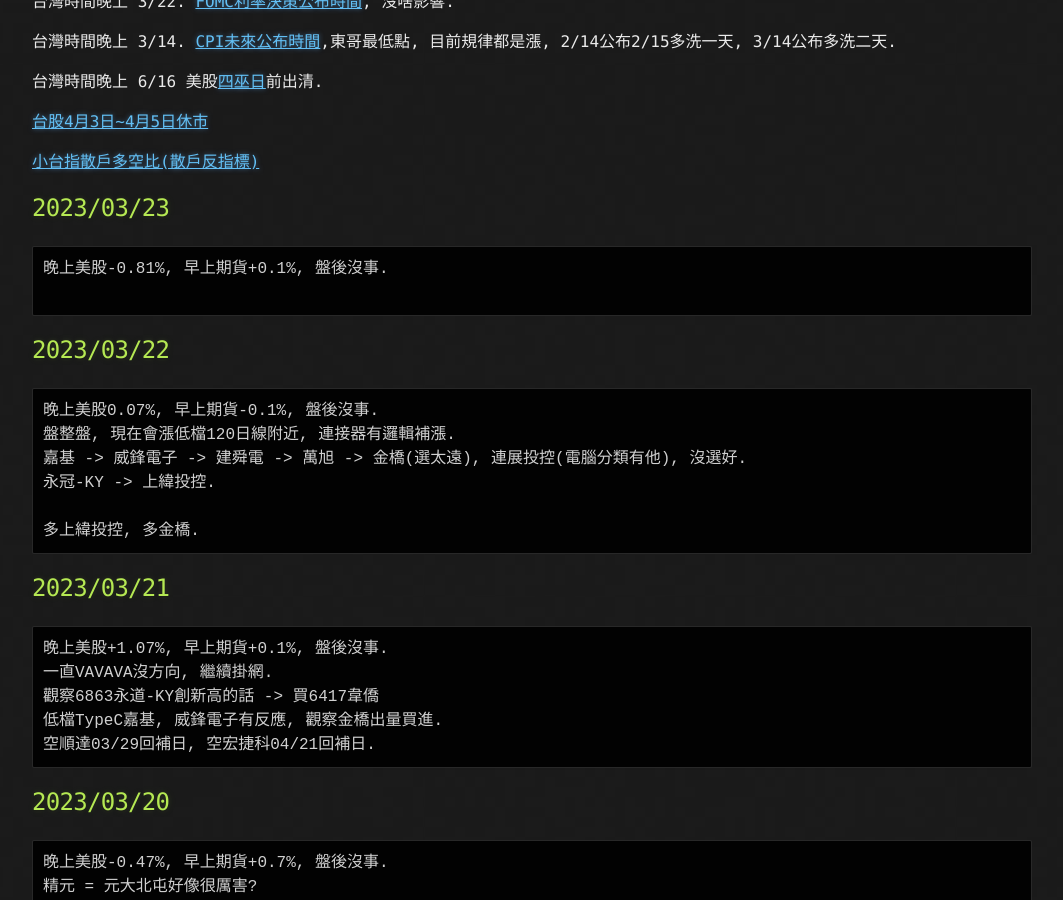
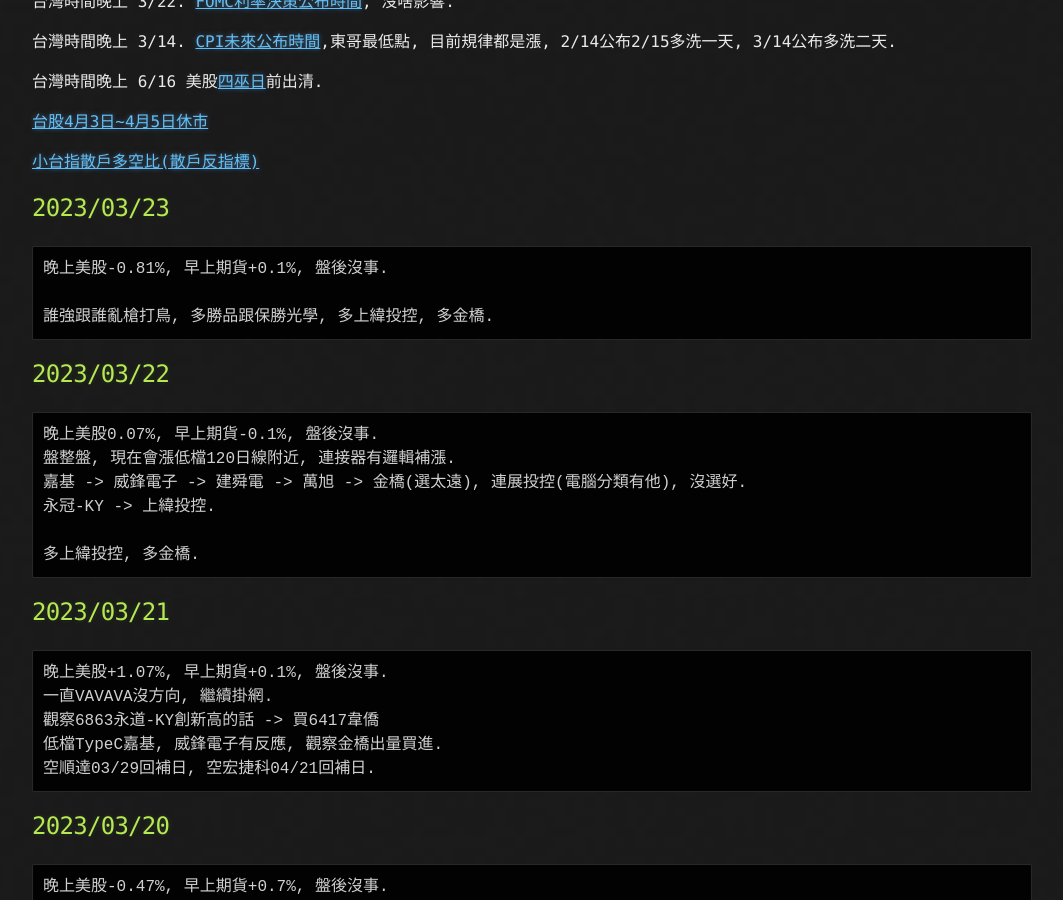
Before and after one commit to lepg5487/Stock_God, a Jekyll site: the page built from index.md, in a window 1280 px wide and 900 px high, scrolled down 468 px. Shown: the whole window, without its empty margins (108-1171 px from the left). Built offline with Jekyll 4.4.1, drawn with Linux system fonts in a browser that asks for light colours; our own code applies the rules of GitHub Pages for plain Markdown files.

Commit message:
Update index.md

````diff
--- a/index.md
+++ b/index.md
@@ -26,6 +26,7 @@
 ```
 晚上美股-0.81%, 早上期貨+0.1%, 盤後沒事.
 
+誰強跟誰亂槍打鳥, 多勝品跟保勝光學, 多上緯投控, 多金橋.
 ```
 
 ## 2023/03/22
````
